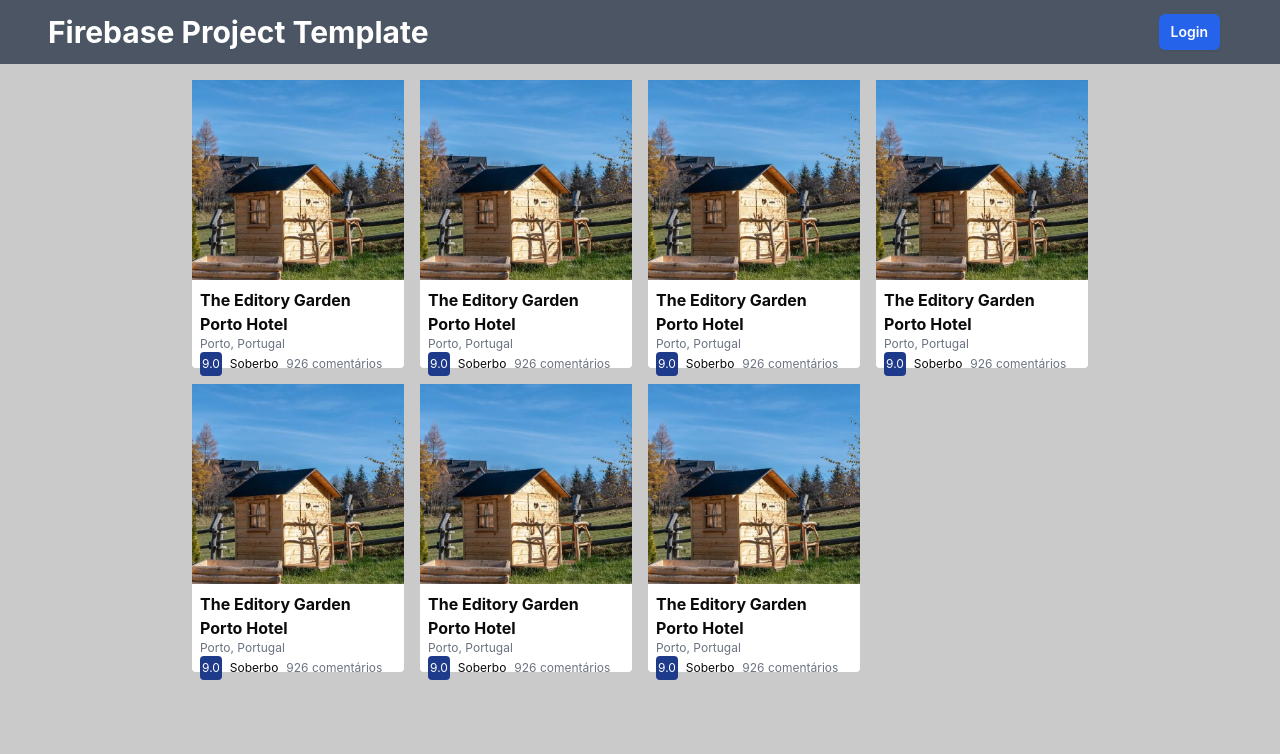
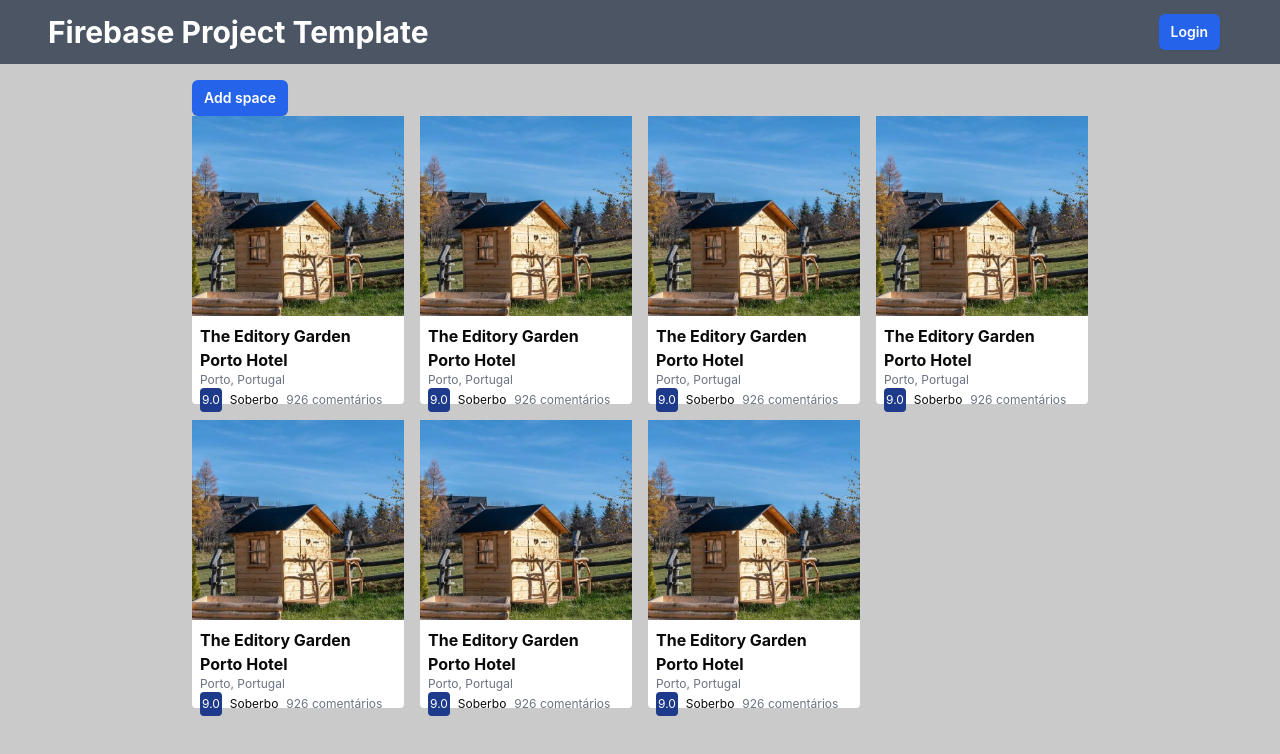
Before and after one commit to ricardolsousa/rent-spaces, a React (Create React App) app: page /spaces in a window 1280 px wide. Shown: the top 754 px of the page. Built offline with nearby package versions, Linux system fonts and the light colour scheme.

Commit message:
feat: add space component created

```diff
--- /dev/null
+++ b/src/components/spaces/create-space/CreateSpace.tsx
@@ -0,0 +1,21 @@
+import { useState } from "react";
+import CreateSpaceDialog from "./create-space-dialog/CreateSpaceDialog";
+
+const CreateSpace = () => {
+  const [open, setOpen] = useState<boolean>(false);
+
+  return (
+    <>
+      <button
+        type="button"
+        onClick={() => setOpen(true)}
+        className="inline-flex w-content justify-center rounded-md bg-blue-600 py-2 px-3 text-sm font-semibold text-white shadow-sm"
+      >
+        Add space
+      </button>
+      {open && <CreateSpaceDialog />}
+    </>
+  );
+};
+
+export default CreateSpace;
--- /dev/null
+++ b/src/components/spaces/create-space/create-space-dialog/CreateSpaceDialog.tsx
@@ -0,0 +1,5 @@
+const CreateSpaceDialog = () => {
+  return <div>Create Space Dialog</div>;
+};
+
+export default CreateSpaceDialog;
--- a/src/pages/spaces/SpacesPage.tsx
+++ b/src/pages/spaces/SpacesPage.tsx
@@ -1,10 +1,12 @@
 import { SpaceProvider } from "../../components/spaces/context/SpaceContext";
+import CreateSpace from "../../components/spaces/create-space/CreateSpace";
 import SpaceList from "../../components/spaces/space-list/SpaceList";
 
 const SpacesPage = () => {
   return (
     <div className="py-4 px-48">
       <SpaceProvider>
+        <CreateSpace />
         <SpaceList />
       </SpaceProvider>
     </div>
```
